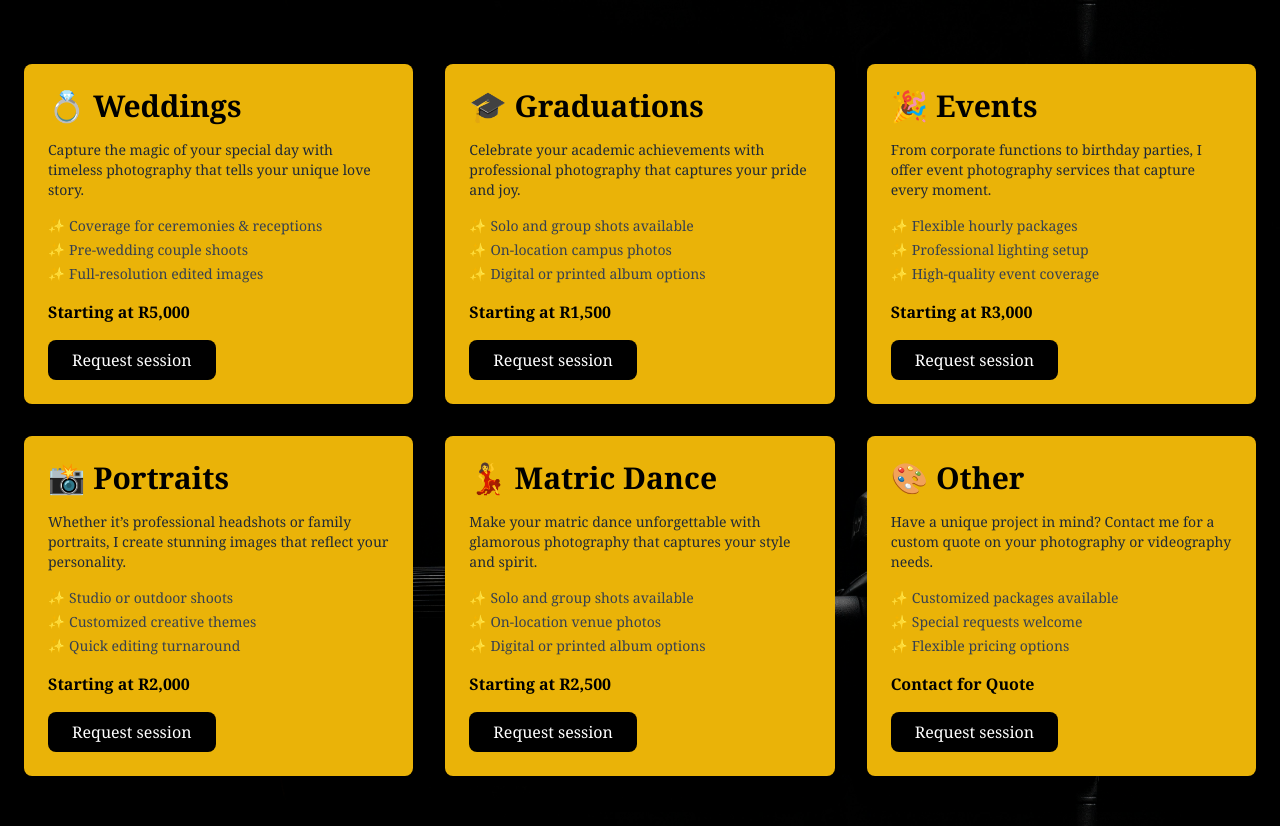
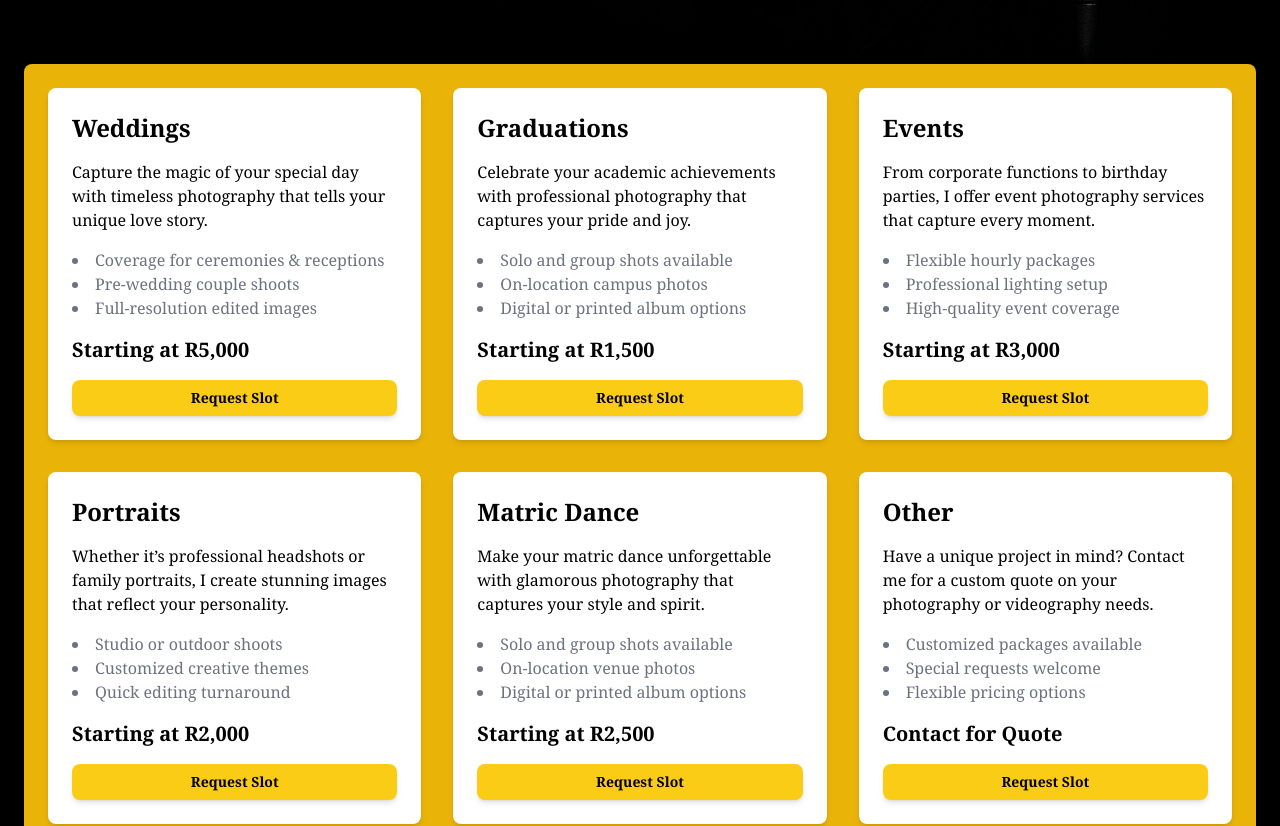
Before and after one commit to TriumphNdlovu/tlt-media, a Next.js app: page / in a window 1280 px wide. Shown: the part 2188-3014 px from the top of the page. Built offline with nearby package versions, Linux system fonts and the light colour scheme.

Commit message:
Refactor AboutPage component, add "Why Choose Me?" section, and update social media links in Footer component

```diff
--- a/src/app/about/page.tsx
+++ b/src/app/about/page.tsx
@@ -57,6 +57,13 @@ const AboutPage = () => {
               ”I’m <span className="text-yellow-400">Hlogi</span>, a passionate photographer with over <span className="text-yellow-400">5 years</span> of experience capturing life’s most
               precious moments. From weddings to graduations and candid portraits, I strive to preserve emotions in every frame.”
             </p>
+            <h1 className="text-3xl sm:text-4xl md:text-5xl font-serif text-yellow-400 uppercase mb-6">
+              Why Choose Me?
+            </h1>
+            <p className="text-base sm:text-lg md:text-xl text-gray-300 leading-relaxed max-w-3xl mx-auto mb-6 px-4">
+              With a proven track record of delivering stunning photography, I have helped countless clients capture their most memorable moments in vibrant, timeless images. My portfolio includes over 50 successful projects ranging from weddings and graduations to corporate events. Clients consistently praise my ability to exceed expectations by tailoring each session to their unique vision, resulting in photos that perfectly encapsulate their story. Partner with me, and you'll receive not only exceptional photos but also a professional and seamless experience from start to finish.
+            </p>
+
           </div>
         </div>
 
--- a/src/app/book/page.tsx
+++ b/src/app/book/page.tsx
@@ -1,6 +1,6 @@
 'use client';
 
-import { useState } from 'react';
+import { useEffect, useState } from 'react';
 import Navbar from '../components/Navbar';
 
 const BookPage = () => {
@@ -48,6 +48,14 @@ const BookPage = () => {
       setIsSubmitting(false);
     }
   };
+
+  useEffect(() => {
+    const params = new URLSearchParams(window.location.search);
+    const section = params.get('section');
+    if (section) {
+      document.getElementById(section)?.scrollIntoView({ behavior: 'smooth' });
+    }
+  }, []);
 
   return (
     <div className="bg-black text-offwhite font-serif">
@@ -104,7 +112,7 @@ const BookPage = () => {
         </section>
 
         {/* Booking Form */}
-        <h3 className="text-2xl sm:text-3xl md:text-4xl text-yellow-400 font-serif uppercase tracking-widest mb-4 text-center">
+        <h3 className="text-2xl sm:text-3xl md:text-4xl text-yellow-400 font-serif uppercase tracking-widest mb-4 text-center" id='request'>
           Request a Slot
         </h3>
         <p className="text-center text-lg text-white mb-12">
--- a/src/app/components/Footer.tsx
+++ b/src/app/components/Footer.tsx
@@ -49,7 +49,7 @@ export default function Footer() {
         </a> */}
       </div>
       <p>&copy; 2025 TLT Media. All rights reserved.</p>
-      <p>Designed by <a href="https://www.linkedin.com/in/triumph-ndlovu-425b73274/" target="_blank" rel="noopener noreferrer" className="text-black hover:text-white transition-colors underline">Triumph</a></p>
+      <p>Designed by <a href="https://triumph-portfolio-seven.vercel.app" target="_blank" rel="noopener noreferrer" className="text-black hover:text-white transition-colors underline">Triumph</a></p>
     </footer>
   );
 }
--- a/src/app/page.tsx
+++ b/src/app/page.tsx
@@ -47,6 +47,81 @@ const HomePage = () => {
       review:
         '“Wonderful service I highly recommend 🔥”',
     }
+  ];
+
+  const services = [
+    {
+      id: 1,
+      title: 'Weddings',
+      description:
+        'Capture the magic of your special day with timeless photography that tells your unique love story.',
+      features: [
+        'Coverage for ceremonies & receptions',
+        'Pre-wedding couple shoots',
+        'Full-resolution edited images',
+      ],
+      price: 'Starting at R5,000',
+    },
+    {
+      id: 2,
+      title: 'Graduations',
+      description:
+        'Celebrate your academic achievements with professional photography that captures your pride and joy.',
+      features: [
+        'Solo and group shots available',
+        'On-location campus photos',
+        'Digital or printed album options',
+      ],
+      price: 'Starting at R1,500',
+    },
+    {
+      id: 3,
+      title: 'Events',
+      description:
+        'From corporate functions to birthday parties, I offer event photography services that capture every moment.',
+      features: [
+        'Flexible hourly packages',
+        'Professional lighting setup',
+        'High-quality event coverage',
+      ],
+      price: 'Starting at R3,000',
+    },
+    {
+      id: 4,
+      title: 'Portraits',
+      description:
+        'Whether it’s professional headshots or family portraits, I create stunning images that reflect your personality.',
+      features: [
+        'Studio or outdoor shoots',
+        'Customized creative themes',
+        'Quick editing turnaround',
+      ],
+      price: 'Starting at R2,000',
+    },
+    {
+      id: 5,
+      title: 'Matric Dance',
+      description:
+        'Make your matric dance unforgettable with glamorous photography that captures your style and spirit.',
+      features: [
+        'Solo and group shots available',
+        'On-location venue photos',
+        'Digital or printed album options',
+      ],
+      price: 'Starting at R2,500',
+    },
+    {
+      id: 6,
+      title: 'Other',
+      description:
+        'Have a unique project in mind? Contact me for a custom quote on your photography or videography needs.',
+      features: [
+        'Customized packages available',
+        'Special requests welcome',
+        'Flexible pricing options',
+      ],
+      price: 'Contact for Quote',
+    },
   ];
 
   useEffect(() => {
@@ -219,122 +294,38 @@ const HomePage = () => {
     Services.
   </h2>
   <div className="max-w-7xl mx-auto mt-12 sm:mt-16">
-    <div className="grid grid-cols-1 sm:grid-cols-2 md:grid-cols-3 gap-8 w-full">
 
       {/* Weddings */}
       <div className="bg-yellow-500 p-6 rounded-lg shadow-xl hover:shadow-2xl transition-shadow duration-300">
-        <h3 className="text-2xl sm:text-3xl font-bold text-black mb-4">
-          💍 Weddings
-        </h3>
-        <p className="text-gray-800 text-sm mb-4">
-          Capture the magic of your special day with timeless photography that tells your unique love story.
-        </p>
-        <ul className="text-gray-700 text-sm mb-4 space-y-1">
-          <li>✨ Coverage for ceremonies & receptions</li>
-          <li>✨ Pre-wedding couple shoots</li>
-          <li>✨ Full-resolution edited images</li>
-        </ul>
-        <p className="text-black font-bold">Starting at R5,000</p>
-        <a href="/book" className="mt-4 inline-block px-6 py-2 bg-black text-white rounded-lg hover:bg-gray-800 text-center">
-          Request session
-        </a>
-      </div>
+    <div className="grid grid-cols-1 sm:grid-cols-2 md:grid-cols-3 gap-8 w-full">
+        {services.map((service) => (
+          <div key={service.id} className="p-6 bg-white rounded-lg shadow-md">
+            <h3 className="font-bold text-xl sm:text-2xl text-black mb-4">
+              {service.title}
+            </h3>
+            <p className="text-sm sm:text-base mb-4">{service.description}</p>
+            <ul className="list-disc list-inside">
+              {service.features.map((feature, index) => (
+                <li key={index} className="text-sm sm:text-base text-gray-500">
+                  {feature}
+                </li>
+              ))}
+            </ul>
+            <p className="text-lg sm:text-xl font-bold mt-4">{service.price}</p>
+          <button className="bg-yellow-400 text-black py-2 px-4 rounded-lg text-sm
+                            w-full font-bold shadow-md hover:bg-yellow-500 transition-colors mt-4">
+            <Link href="/book?section=request">
+              Request Slot
+            </Link>
+          </button>
 
-      {/* Graduations */}
-      <div className="bg-yellow-500 p-6 rounded-lg shadow-xl hover:shadow-2xl transition-shadow duration-300">
-        <h3 className="text-2xl sm:text-3xl font-bold text-black mb-4">
-          🎓 Graduations
-        </h3>
-        <p className="text-gray-800 text-sm mb-4">
-          Celebrate your academic achievements with professional photography that captures your pride and joy.
-        </p>
-        <ul className="text-gray-700 text-sm mb-4 space-y-1">
-          <li>✨ Solo and group shots available</li>
-          <li>✨ On-location campus photos</li>
-          <li>✨ Digital or printed album options</li>
-        </ul>
-        <p className="text-black font-bold">Starting at R1,500</p>
-        <a href="/book" className="mt-4 inline-block px-6 py-2 bg-black text-white rounded-lg hover:bg-gray-800 text-center">
-          Request session
-        </a>
-      </div>
+          </div>
+        ))}
 
-      {/* Events */}
-      <div className="bg-yellow-500 p-6 rounded-lg shadow-xl hover:shadow-2xl transition-shadow duration-300">
-        <h3 className="text-2xl sm:text-3xl font-bold text-black mb-4">
-          🎉 Events
-        </h3>
-        <p className="text-gray-800 text-sm mb-4">
-          From corporate functions to birthday parties, I offer event photography services that capture every moment.
-        </p>
-        <ul className="text-gray-700 text-sm mb-4 space-y-1">
-          <li>✨ Flexible hourly packages</li>
-          <li>✨ Professional lighting setup</li>
-          <li>✨ High-quality event coverage</li>
-        </ul>
-        <p className="text-black font-bold">Starting at R3,000</p>
-        <a href="/book" className="mt-4 inline-block px-6 py-2 bg-black text-white rounded-lg hover:bg-gray-800 text-center">
-          Request session
-        </a>
-      </div>
 
-      {/* Portraits */}
-      <div className="bg-yellow-500 p-6 rounded-lg shadow-xl hover:shadow-2xl transition-shadow duration-300">
-        <h3 className="text-2xl sm:text-3xl font-bold text-black mb-4">
-          📸 Portraits
-        </h3>
-        <p className="text-gray-800 text-sm mb-4">
-          Whether it’s professional headshots or family portraits, I create stunning images that reflect your personality.
-        </p>
-        <ul className="text-gray-700 text-sm mb-4 space-y-1">
-          <li>✨ Studio or outdoor shoots</li>
-          <li>✨ Customized creative themes</li>
-          <li>✨ Quick editing turnaround</li>
-        </ul>
-        <p className="text-black font-bold">Starting at R2,000</p>
-        <a href='/book' className="mt-4 inline-block px-6 py-2 bg-black text-white rounded-lg hover:bg-gray-800 text-center">
-          Request session
-        </a>
-      </div>
-
-      {/* Matric Dance*/}
-      <div className="bg-yellow-500 p-6 rounded-lg shadow-xl hover:shadow-2xl transition-shadow duration-300">
-        <h3 className="text-2xl sm:text-3xl font-bold text-black mb-4">
-          💃 Matric Dance
-        </h3>
-        <p className="text-gray-800 text-sm mb-4">
-          Make your matric dance unforgettable with glamorous photography that captures your style and spirit.
-        </p>
-        <ul className="text-gray-700 text-sm mb-4 space-y-1">
-          <li>✨ Solo and group shots available</li>
-          <li>✨ On-location venue photos</li>
-          <li>✨ Digital or printed album options</li>
-        </ul>
-        <p className="text-black font-bold">Starting at R2,500</p>
-        <a href="/book" className="mt-4 inline-block px-6 py-2 bg-black text-white rounded-lg hover:bg-gray-800 text-center">
-          Request session
-        </a>
       </div>
 
 
-      {/* Other*/}
-      <div className="bg-yellow-500 p-6 rounded-lg shadow-xl hover:shadow-2xl transition-shadow duration-300">
-        <h3 className="text-2xl sm:text-3xl font-bold text-black mb-4">
-          🎨 Other
-        </h3>
-        <p className="text-gray-800 text-sm mb-4">
-          Have a unique project in mind? Contact me for a custom quote on your photography or videography needs.
-        </p>
-        <ul className="text-gray-700 text-sm mb-4 space-y-1">
-          <li>✨ Customized packages available</li>
-          <li>✨ Special requests welcome</li>
-          <li>✨ Flexible pricing options</li>
-        </ul>
-        <p className="text-black font-bold">Contact for Quote</p>
-        <a href="/book" className="mt-4 inline-block px-6 py-2 bg-black text-white rounded-lg hover:bg-gray-800 text-center">
-          Request session
-        </a>
-      </div>
 
     </div>
   </div>
```
